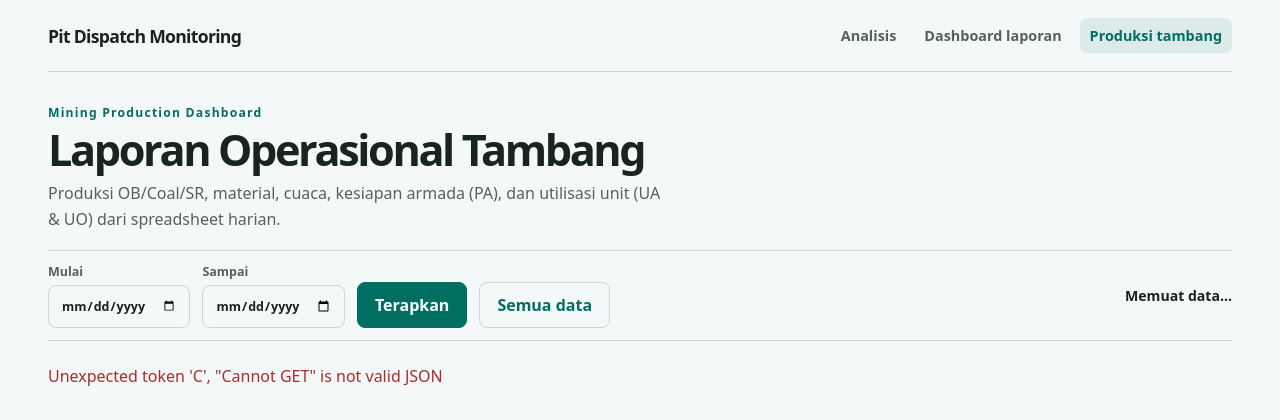
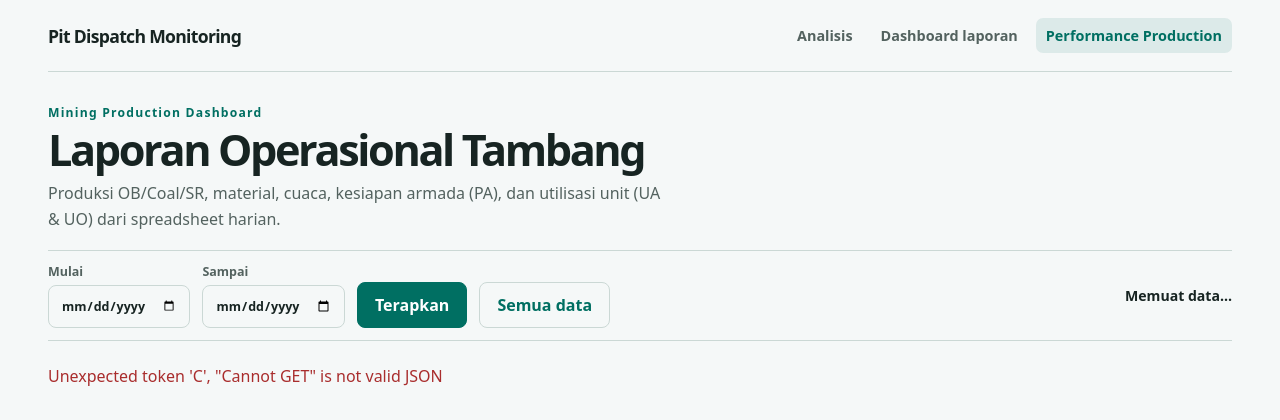
Before and after one commit to irfanqs/pit-dispatch-monitoring, a Flask app: page /production-dashboard in a window 1280 px wide. Shown: the top 420 px of the page. Run offline with Flask 3, Linux system fonts and the light colour scheme.

Commit message:
fix: compute chat date range totals on the server and rename to Si Moco
The model summed long monthly or daily lists unreliably: asked for rain
hours from 1 January to 30 September 2026 it answered 55.3 hours instead
of 441.9. Detect explicit date ranges in the question (named months,
ISO, and dd/mm/yyyy, including ranges across the new year), compute
their totals with summarize_production, and send them as
rentang_ditanya. A range without a year yields one range per year in
the data. Range months no longer expand into daily rows, which keeps the
context within Groq's limit.

Rename the production nav link to "Performance Production" and the chat
title and persona to "Si Moco".

Co-Authored-By: Claude Opus 5.5 <noreply@anthropic.com>

```diff
--- a/app.py
+++ b/app.py
@@ -4,6 +4,7 @@ from __future__ import annotations
 
 import json
 import math
+import calendar
 import csv
 import io
 import logging
@@ -77,6 +78,14 @@ CHAT_MONTH_NAMES = {
 }
 # Longest names first so "maret" wins over its "mar" prefix in the regex alternation.
 CHAT_MONTH_PATTERN = "|".join(sorted(CHAT_MONTH_NAMES, key=len, reverse=True))
+CHAT_RANGE_LIMIT = 4
+CHAT_RANGE_CONNECTOR = r"\s*(?:(?:hingga|sampai)(?:\s+dengan)?|s/d|s\.?d\.?|to|until|-|–)\s*(?:(?:tanggal|tgl\.?)\s+)?"
+CHAT_NAMED_DATE = rf"(?:\b(\d{{1,2}})\s+)?\b({CHAT_MONTH_PATTERN})\b(?:\s+(\d{{4}}))?"
+CHAT_NAMED_RANGE = re.compile(CHAT_NAMED_DATE + CHAT_RANGE_CONNECTOR + CHAT_NAMED_DATE)
+CHAT_NUMERIC_RANGES = (
+    (re.compile(rf"\b(\d{{4}})-(\d{{1,2}})-(\d{{1,2}}){CHAT_RANGE_CONNECTOR}(\d{{4}})-(\d{{1,2}})-(\d{{1,2}})\b"), (0, 1, 2)),
+    (re.compile(rf"\b(\d{{1,2}})[/.](\d{{1,2}})[/.](\d{{4}}){CHAT_RANGE_CONNECTOR}(\d{{1,2}})[/.](\d{{1,2}})[/.](\d{{4}})\b"), (2, 1, 0)),
+)
 
 app = Flask(__name__)
 logging.basicConfig(level=logging.INFO, format="%(asctime)s %(levelname)s %(message)s")
@@ -1571,6 +1580,47 @@ def mentioned_months(texts: list[str], available_months: list[tuple[int, int]],
     return found
 
 
+def mentioned_date_ranges(text: str, available_years: list[int]) -> tuple[list[tuple[date, date]], str]:
+    """Find explicit date ranges such as "1 Januari hingga 30 September 2026" in a chat question.
+
+    Returns the ranges plus the question with those ranges removed, so their month names do not also
+    expand into daily rows. A range named without any year yields one range per year in the data.
+    """
+    ranges: list[tuple[date, date]] = []
+
+    def add(start_year: int, start_month: int, start_day: int | None, end_year: int, end_month: int, end_day: int | None) -> None:
+        """Record one range; a missing day means the first or last day of that month."""
+        try:
+            start = date(start_year, start_month, start_day or 1)
+            end = date(end_year, end_month, end_day or calendar.monthrange(end_year, end_month)[1])
+        except ValueError:
+            return
+        if start <= end and (start, end) not in ranges:
+            ranges.append((start, end))
+
+    lowered = text.lower()
+    for match in CHAT_NAMED_RANGE.finditer(lowered):
+        start_day, start_name, start_year, end_day, end_name, end_year = match.groups()
+        start_month, end_month = CHAT_MONTH_NAMES[start_name], CHAT_MONTH_NAMES[end_name]
+        # A range such as "November hingga Februari 2026" crosses the new year.
+        crosses_year = start_month > end_month
+        if start_year or end_year:
+            end = int(end_year) if end_year else int(start_year) + crosses_year
+            start = int(start_year) if start_year else end - crosses_year
+            year_pairs = [(start, end)]
+        else:
+            year_pairs = [(year - crosses_year, year) for year in available_years]
+        for start, end in year_pairs:
+            add(start, start_month, int(start_day) if start_day else None, end, end_month, int(end_day) if end_day else None)
+    lowered = CHAT_NAMED_RANGE.sub(" ", lowered)
+    for pattern, (year, month, day) in CHAT_NUMERIC_RANGES:
+        for match in pattern.finditer(lowered):
+            parts = [int(value) for value in match.groups()]
+            add(parts[year], parts[month], parts[day], parts[year + 3], parts[month + 3], parts[day + 3])
+        lowered = pattern.sub(" ", lowered)
+    return ranges[:CHAT_RANGE_LIMIT], lowered
+
+
 @app.get("/api/production")
 def production_data() -> tuple[Any, int] | Any:
     """Aggregate the public daily production sheet for the selected date range."""
@@ -1648,7 +1698,15 @@ def production_chat() -> tuple[Any, int] | Any:
     # Daily rows for every date would exceed provider token limits, so only months named in the latest
     # questions are expanded, falling back to a short dashboard filter range.
     available_months = sorted({(row["parsed_date"].year, row["parsed_date"].month) for row in all_rows})
-    recent_questions = [question, *[item["content"] for item in history if item["role"] == "user"][-2:][::-1]]
+    # Models add up long daily lists unreliably, so totals for a requested date range are computed here.
+    ranges, question_without_ranges = mentioned_date_ranges(question, sorted({year for year, _ in available_months}))
+    if ranges:
+        production["rentang_ditanya"] = []
+        for start, end in ranges:
+            range_rows = filter_production_rows(all_rows, start.isoformat(), end.isoformat())
+            summary = summarize_production(range_rows) if range_rows else "tidak ada data"
+            production["rentang_ditanya"].append({"dari": start.isoformat(), "sampai": end.isoformat(), "hasil": summary})
+    recent_questions = [question_without_ranges, *[item["content"] for item in history if item["role"] == "user"][-2:][::-1]]
     months = mentioned_months(recent_questions, available_months, datetime.now(LOG_TIMEZONE).date())
     daily_rows = [row for row in all_rows if (row["parsed_date"].year, row["parsed_date"].month) in months]
     if not daily_rows and "filter_dashboard" in production and len(filtered_rows) <= CHAT_DAILY_ROW_LIMIT:
@@ -1661,14 +1719,17 @@ def production_chat() -> tuple[Any, int] | Any:
         {
             "role": "system",
             "content": (
-                "Kamu asisten produksi tambang. Jawab hanya dengan jawaban akhir dalam "
+                "Namamu Si Moco, asisten produksi tambang. Jawab hanya dengan jawaban akhir dalam "
                 "bahasa Indonesia, ringkas, maksimal tiga kalimat. Jangan tampilkan proses berpikir, "
                 "analisis internal, atau langkah penalaran. Jawab hanya memakai data JSON yang diberikan: "
                 "semua_data (total seluruh tanggal), per_bulan (setiap bulan), filter_dashboard (rentang yang "
                 "sedang dibuka pengguna, bila ada), dan per_hari (rincian harian bulan yang ditanyakan, bila ada). "
                 "per_bulan dan per_hari berbentuk tabel: kolom berisi nama tiap nilai, baris berisi nilainya "
                 "dengan urutan yang sama. Satuan: OB dalam BCM, coal dalam MT, pdty_all dalam BCM/jam, rain_hours dalam "
-                "jam, fleet_actual dalam jumlah fleet. "
+                "jam, fleet_actual dalam jumlah fleet. rentang_ditanya (bila ada) berisi hasil yang sudah dihitung "
+                "untuk rentang tanggal di pertanyaan; pakai angkanya apa adanya, jangan menjumlah ulang. hasil.range "
+                "menunjukkan tanggal data yang benar-benar tersedia. Jika tahun tidak disebut, rentang_ditanya "
+                "berisi setiap tahun; sebutkan semuanya. "
                 "Pertanyaan boleh tentang tanggal mana pun, tidak terbatas filter dashboard. Jika pengguna "
                 "menyebut 'periode ini' atau 'dashboard', pakai filter_dashboard. Pakai percakapan sebelumnya "
                 "untuk memahami pertanyaan lanjutan. Jangan mengarang angka. Nilai PA, UA, dan UO berupa "
--- a/templates/dashboard.html
+++ b/templates/dashboard.html
@@ -14,7 +14,7 @@
         <nav class="topnav" aria-label="Navigasi utama">
           <a href="/">Analisis</a>
           <a class="active" href="/dashboard">Dashboard laporan</a>
-          <a href="/production-dashboard">Produksi tambang</a>
+          <a href="/production-dashboard">Performance Production</a>
         </nav>
       </header>
 
--- a/templates/index.html
+++ b/templates/index.html
@@ -14,7 +14,7 @@
         <nav class="topnav" aria-label="Navigasi utama">
           <a class="active" href="/">Analisis</a>
           <a href="/dashboard">Dashboard laporan</a>
-          <a href="/production-dashboard">Produksi tambang</a>
+          <a href="/production-dashboard">Performance Production</a>
         </nav>
       </header>
 
--- a/templates/production_dashboard.html
+++ b/templates/production_dashboard.html
@@ -4,7 +4,7 @@
   <meta charset="utf-8">
   <meta name="viewport" content="width=device-width, initial-scale=1">
   <meta name="color-scheme" content="light dark">
-  <title>Produksi Tambang - Pit Dispatch Monitoring</title>
+  <title>Performance Production - Pit Dispatch Monitoring</title>
   <link rel="stylesheet" href="{{ url_for('static', filename='style.css', v='20261013-1') }}">
 </head>
 <body>
@@ -14,7 +14,7 @@
       <nav class="topnav">
         <a href="/">Analisis</a>
         <a href="/dashboard">Dashboard laporan</a>
-        <a class="active" href="/production-dashboard">Produksi tambang</a>
+        <a class="active" href="/production-dashboard">Performance Production</a>
       </nav>
     </header>
 
@@ -174,8 +174,8 @@
     </section>
   </main>
   <button id="production-chat-toggle" class="production-chat-toggle" type="button" aria-label="Tanya si Moco"><svg aria-hidden="true" viewBox="0 0 24 24"><path d="M4 4h16v12H9l-5 4V4Zm4 5h8M8 12h5" /></svg><span>Tanya si Moco</span></button>
-  <section id="production-chat" class="production-chat" aria-label="Chat produksi" hidden>
-    <header class="production-chat-header"><div><strong>Asisten Produksi</strong><small id="production-chat-scope">Semua tanggal bisa ditanya</small></div><button id="production-chat-close" type="button" aria-label="Tutup chat">×</button></header>
+  <section id="production-chat" class="production-chat" aria-label="Chat Si Moco" hidden>
+    <header class="production-chat-header"><div><strong>Si Moco</strong><small id="production-chat-scope">Semua tanggal bisa ditanya</small></div><button id="production-chat-close" type="button" aria-label="Tutup chat">×</button></header>
     <div id="production-chat-messages" class="production-chat-messages" aria-live="polite"><p class="chat-message assistant">Tanyakan produksi, target, material, cuaca, fleet, PA, UA, atau UO untuk tanggal atau bulan mana pun, misalnya "OB 3 Maret 2025".</p></div>
     <form id="production-chat-form" class="production-chat-form"><input id="production-chat-input" type="text" maxlength="1000" placeholder="Tanyakan data produksi…" autocomplete="off" required><button type="submit">Kirim</button></form>
   </section>
```
Also changed, not shown: README.md.
